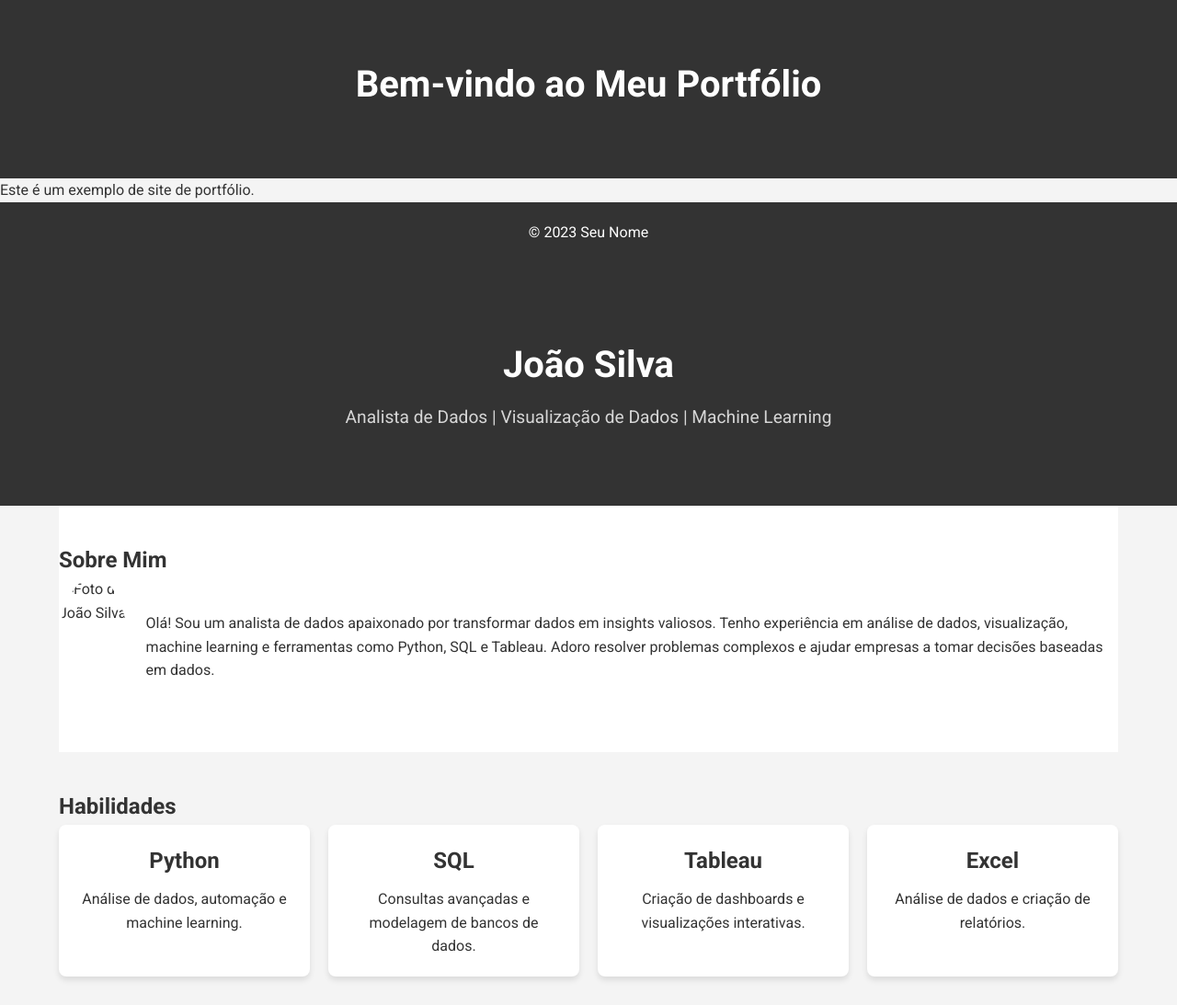
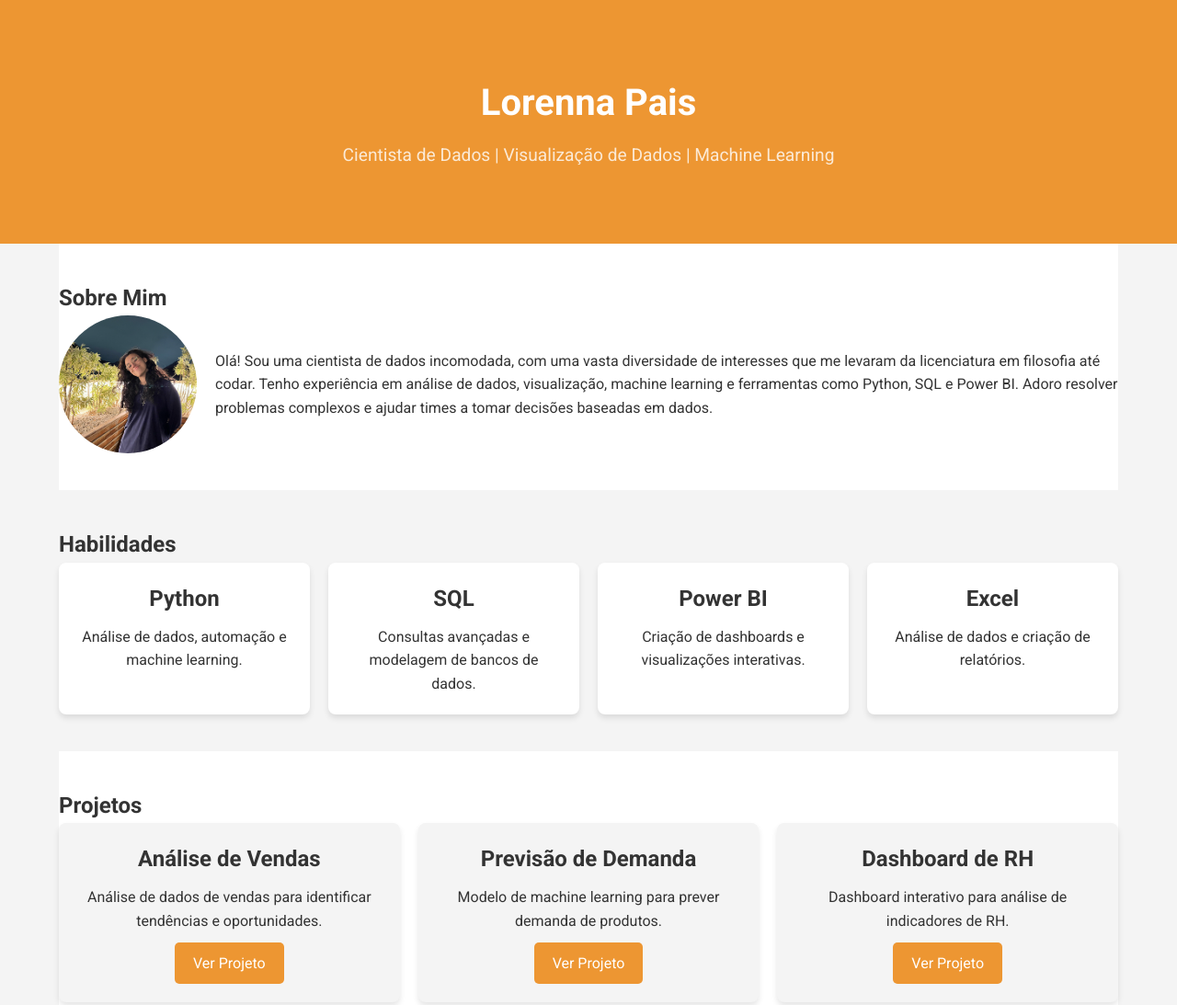
Before and after one commit to lorennapaiss/portfolio, a plain HTML site: page index.html in a window 1280 px wide. Shown: the top 1093 px of the page at 92% size. Drawn offline with Linux system fonts and the light colour scheme.

Commit message:
Atualização

```diff
--- a/css/style.css
+++ b/css/style.css
@@ -21,7 +21,7 @@ body {
 
 /* Cabeçalho */
 header {
-    background: #333;
+    background: #ED9632;
     color: #fff;
     padding: 60px 0;
     text-align: center;
@@ -109,7 +109,7 @@ header p {
 .btn {
     display: inline-block;
     padding: 10px 20px;
-    background: #333;
+    background: #ED9632;
     color: #fff;
     text-decoration: none;
     border-radius: 5px;
@@ -117,7 +117,7 @@ header p {
 }
 
 .btn:hover {
-    background: #555;
+    background: #ED5432;
 }
 
 /* Seção Contato */
@@ -156,7 +156,7 @@ form button:hover {
 
 /* Rodapé */
 footer {
-    background: #333;
+    background: #ED9632;
     color: #fff;
     text-align: center;
     padding: 20px 0;
--- a/index.html
+++ b/index.html
@@ -3,27 +3,7 @@
 <head>
     <meta charset="UTF-8">
     <meta name="viewport" content="width=device-width, initial-scale=1.0">
-    <title>Meu Portfólio</title>
-    <link rel="stylesheet" href="css/style.css">
-</head>
-<body>
-    <header>
-        <h1>Bem-vindo ao Meu Portfólio</h1>
-    </header>
-    <section>
-        <p>Este é um exemplo de site de portfólio.</p>
-    </section>
-    <footer>
-        <p>&copy; 2023 Seu Nome</p>
-    </footer>
-</body>
-</html>
-<!DOCTYPE html>
-<html lang="pt-BR">
-<head>
-    <meta charset="UTF-8">
-    <meta name="viewport" content="width=device-width, initial-scale=1.0">
-    <title>Portfólio - Analista de Dados</title>
+    <title>Portfólio - Lorenna Pais</title>
     <link rel="stylesheet" href="css/style.css">
     <link href="https://fonts.googleapis.com/css2?family=Roboto:wght@400;700&display=swap" rel="stylesheet">
 </head>
@@ -31,8 +11,8 @@
     <!-- Cabeçalho -->
     <header>
         <div class="container">
-            <h1>João Silva</h1>
-            <p>Analista de Dados | Visualização de Dados | Machine Learning</p>
+            <h1>Lorenna Pais</h1>
+            <p>Cientista de Dados | Visualização de Dados | Machine Learning</p>
         </div>
     </header>
 
@@ -40,11 +20,11 @@
     <section id="about" class="container">
         <h2>Sobre Mim</h2>
         <div class="about-content">
-            <img src="images/profile.jpg" alt="Foto de João Silva" class="profile-img">
+            <img src="images/Lorenna_Pais.png" alt="Foto de Lorenna Pais" class="profile-img">
             <p>
-                Olá! Sou um analista de dados apaixonado por transformar dados em insights valiosos.
-                Tenho experiência em análise de dados, visualização, machine learning e ferramentas como Python, SQL e Tableau.
-                Adoro resolver problemas complexos e ajudar empresas a tomar decisões baseadas em dados.
+                Olá! Sou uma cientista de dados incomodada, com uma vasta diversidade de interesses que me levaram da licenciatura em filosofia até codar.
+                Tenho experiência em análise de dados, visualização, machine learning e ferramentas como Python, SQL e Power BI.
+                Adoro resolver problemas complexos e ajudar times a tomar decisões baseadas em dados.
             </p>
         </div>
     </section>
@@ -62,7 +42,7 @@
                 <p>Consultas avançadas e modelagem de bancos de dados.</p>
             </div>
             <div class="skill">
-                <h3>Tableau</h3>
+                <h3>Power BI</h3>
                 <p>Criação de dashboards e visualizações interativas.</p>
             </div>
             <div class="skill">
@@ -109,11 +89,10 @@
     <!-- Rodapé -->
     <footer>
         <div class="container">
-            <p>&copy; 2023 João Silva. Todos os direitos reservados.</p>
+            <p>&copy; 2025 Lorenna Pais. Todos os direitos reservados.</p>
             <div class="social-links">
-                <a href="https://linkedin.com" target="_blank">LinkedIn</a>
-                <a href="https://github.com" target="_blank">GitHub</a>
-                <a href="https://twitter.com" target="_blank">Twitter</a>
+                <a href="https://www.linkedin.com/in/lorenna-pais-5254891b2/" target="_blank">LinkedIn</a>
+                <a href="https://github.com/lorennapaiss" target="_blank">GitHub</a>
             </div>
         </div>
     </footer>
```
Also changed, not shown: images/Lorenna_Pais.png (added).
